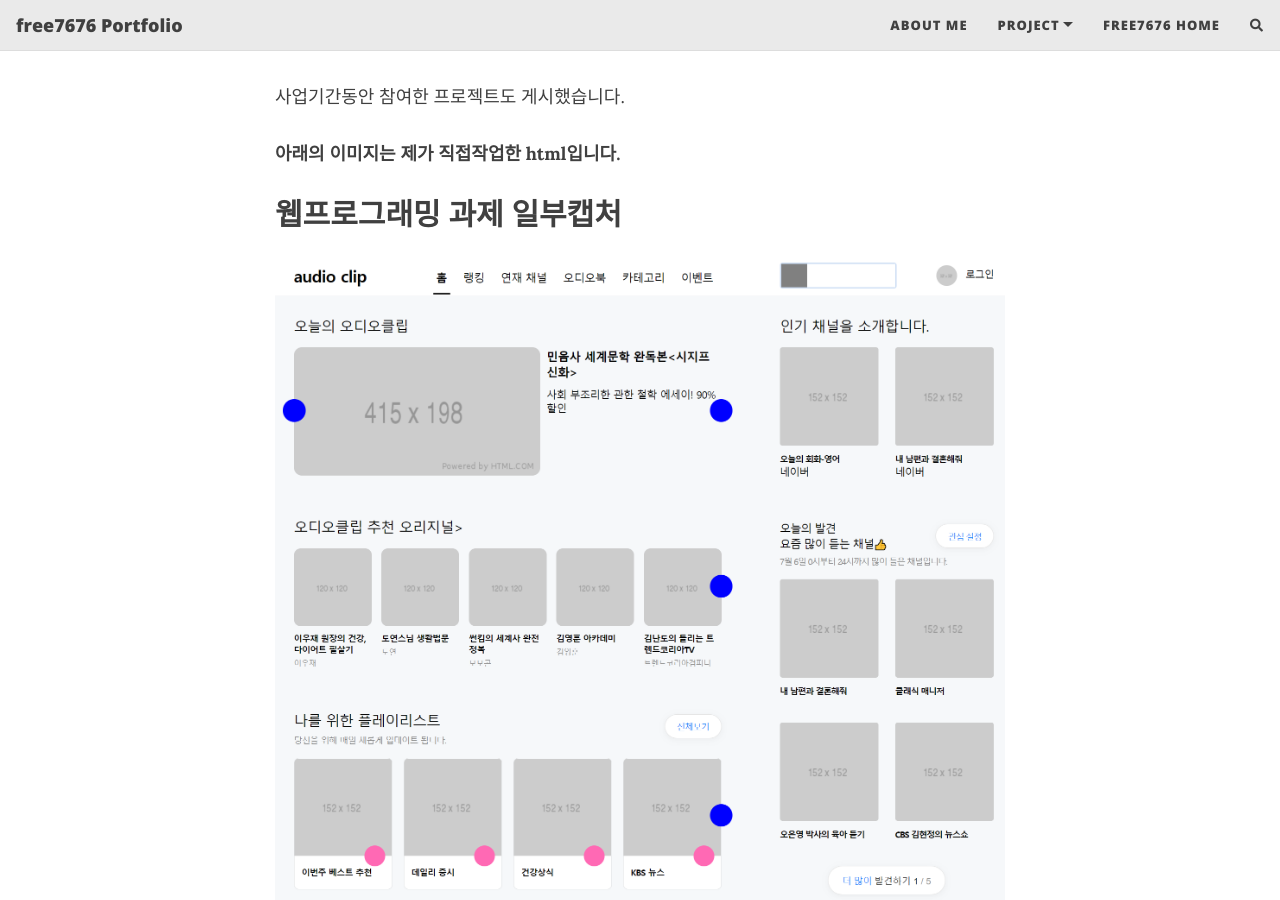
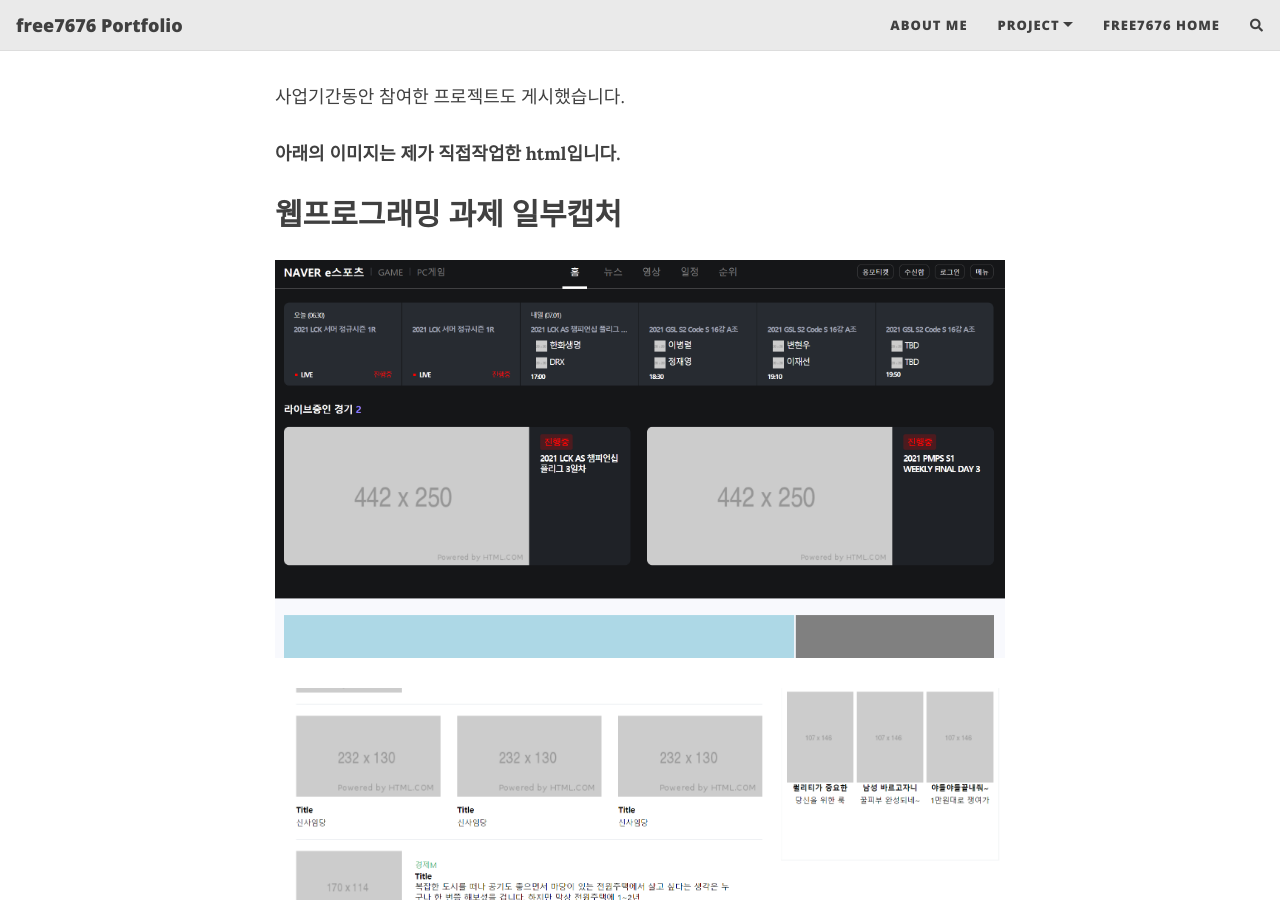
Before and after one commit to free7676/free7676.github.io, a Jekyll site: the page built from _posts/2021-07-30-intro.md, in a window 1280 px wide and 900 px high, scrolled down 333 px. Built offline with Jekyll 4.4.1, drawn with Linux system fonts in a browser that asks for light colours; nearby versions of some CDN libraries; comment, search, counter and statistics services are not loaded.

Commit message:
Update 2021-07-30-intro.md

```diff
--- a/_posts/2021-07-30-intro.md
+++ b/_posts/2021-07-30-intro.md
@@ -19,10 +19,10 @@
 
 
 
-![Crepe](/assets/img/project1.png)
+![Crepe](/assets/img/project3.png)
 
 
-![Crepe](/assets/img/project2.png)
+![Crepe](/assets/img/project4.png)
 
 
-![Crepe](/assets/img/project3.png)
+![Crepe](/assets/img/project1.png)
```
